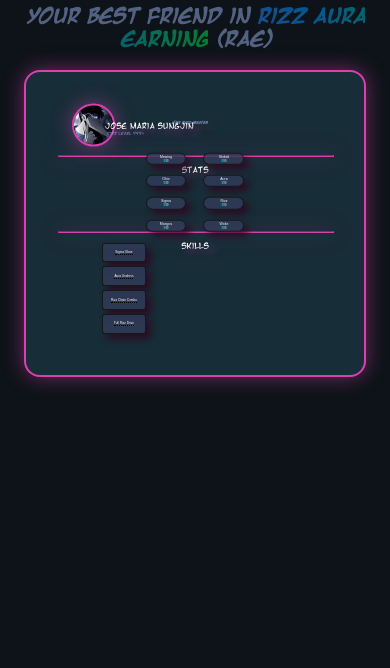
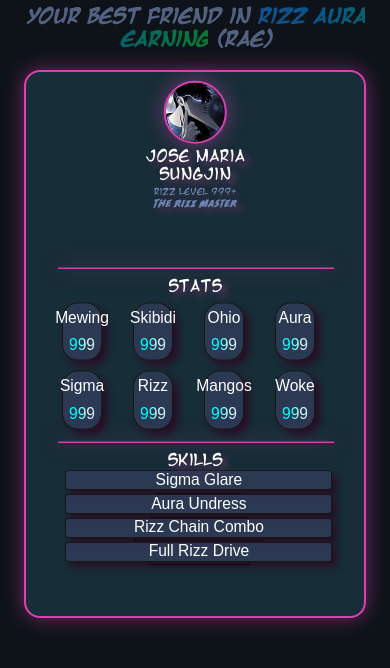
Before and after one commit to MrJuaumBR/RizzLeveling, a plain HTML site: page index.html in a window 390 px wide. Shown: the part 208-876 px from the top of the page. Before the commit the page ends 844 px from the top, so only its background shows below. Drawn offline with Linux system fonts and the light colour scheme.

Commit message:
Mobile Support

```diff
--- a/data/css/style.css
+++ b/data/css/style.css
@@ -95,47 +95,6 @@ div.card{
     }
 }
 
-@media screen and (max-width: 600px) {
-    div.header {
-        h1{
-            font-size: 18vw;
-        }
-
-        h3{
-            font-size: 5vw;
-        }
-    }
-
-    span.hover1:hover{
-        transform: scale(1.1);
-        font-size: scale(1.1);
-    }
-
-    #user{
-        div.info{
-            img.avatar{
-                width: 25vw;
-                height: 25vw;
-                top: 50%;
-                left: 5%;
-                translate: 0 -50%;
-
-            }
-
-            span.user{
-                font-size: 10vw;
-                top: 50%;
-                left: 17%;
-                translate: 0 -50%;
-            }
-
-
-            span.level{
-                font-size: 3vw;
-            }
-        }
-    }
-}
 
 .rainbow {
     background: linear-gradient(to right, #6666ff, #0099ff , #00ff00, #ff3399, #6666ff);
@@ -268,7 +227,7 @@ span.hover1:hover {
 
     div.stats{
         position: relative;
-        height: 15vw;
+        height: 22vw;
         h2{
             position: absolute;
             font-family: 'Manga';
@@ -300,7 +259,7 @@ span.hover1:hover {
     }
 
     div.data{
-        padding-top: 5vw;
+        padding-top: 10vw;
         font-family: Arial, Helvetica, sans-serif;
         position: absolute;
         top: 50%;
@@ -429,3 +388,140 @@ div.skills ul {
 .tooltip:hover .tooltiptext {
     visibility: visible;
 }
+
+@media only screen and (max-width: 768px) {
+
+
+    div.content {
+        height: auto;
+        min-height: 40em;
+        max-height: 50em;
+    }
+    div.card{
+        min-height: 30em;
+        max-height: 45em;
+        height: auto;
+    }
+
+
+    div.header {
+        h1{
+            font-size: 18vw;
+        }
+
+        h3{
+            font-size: 5vw;
+        }
+    }
+
+    span.hover1:hover{
+        transform: scale(1.1);
+        font-size: scale(1.1);
+    }
+
+    #user{
+        h2{
+            font-size: 15vw;
+        }
+        div.stats{
+            height: 40vw;
+            width: 100%;
+            h2{
+                font-size: 4vw;
+            }
+            div.data{
+                grid-template-columns: 0.25fr 0.25fr 0.25fr 0.25fr;
+                top: 65%;
+                left: 50%;
+                translate: -50% -50%;
+                margin-top: 8vw;
+                width: 100%;
+                text-align: center;
+                div.stat span{
+                    text-align: center;
+                    width: auto;
+                    height: 5vw;
+                    padding: 1vw;
+                    font-size: 4vw;
+                }
+            }
+        }
+
+        div.skills{
+            h2{
+                font-size: 4vw;
+            }
+            ul{
+                padding-top: 5vw;
+                padding-left: 1vw;
+                padding-right: 1vw;
+            }
+            ul li {;
+                width: auto;
+                .tooltip{
+                    font-size: 4vw;
+                    height: 5vw;
+                    padding-bottom: 1vw;
+                    padding-top: 1vw;
+
+                }
+            }
+        }
+
+        /* Adjust the width and height of the user info container */
+        div.info {
+        position: relative;
+        width: 100%;
+        height: auto;
+        min-height: 11vw;
+        max-height: 20vw;
+        gap: 0;
+        padding: 0;
+        padding-bottom: 7em;
+        text-align: center;
+
+        /* Adjust the avatar size and position */
+        img.avatar {
+            width: 15vw;
+            height: 15vw;
+            top: 0.5em;
+            left: 50%;
+            transform: translate(-50%, 0%);
+        }
+
+        /* Adjust the user name and level font sizes and positions */
+        span.user {
+            font-size: 4vw;
+            top: 3.9em;
+            left: 50%;
+            transform: translate(-50%, 0%);
+        }
+
+        span.level {
+            font-size: 2.25vw;
+            top: 10em;
+            left: 50%;
+            transform: translate(-50%, 0%);
+        }
+
+        span.title {
+            font-size: 1.9vw;
+            font-weight: 100;
+            top: 14.5em;
+            left: 50%;
+            transform: translate(-50%, -50%);
+        }
+        }
+    }
+
+    .tooltip .tooltiptext{
+        width: 20vw;
+    }
+
+    .tooltip div.tooltiptext{
+        padding: 0;
+        width: 40vw;
+        font-size: 5vw;
+        z-index: 100;
+    }
+}
--- a/index.html
+++ b/index.html
@@ -4,6 +4,7 @@
         <meta charset="UTF-8">
         <meta http-equiv="X-UA-Compatible" content="IE=edge">
         <meta name="viewport" content="width=device-width, initial-scale=1.0">
+        <meta name="mobile-web-app-capable" content="yes">
         <link rel="stylesheet" href="./data/css/style.css">
         <title>Rizz Leveling</title>
     </head>
```
